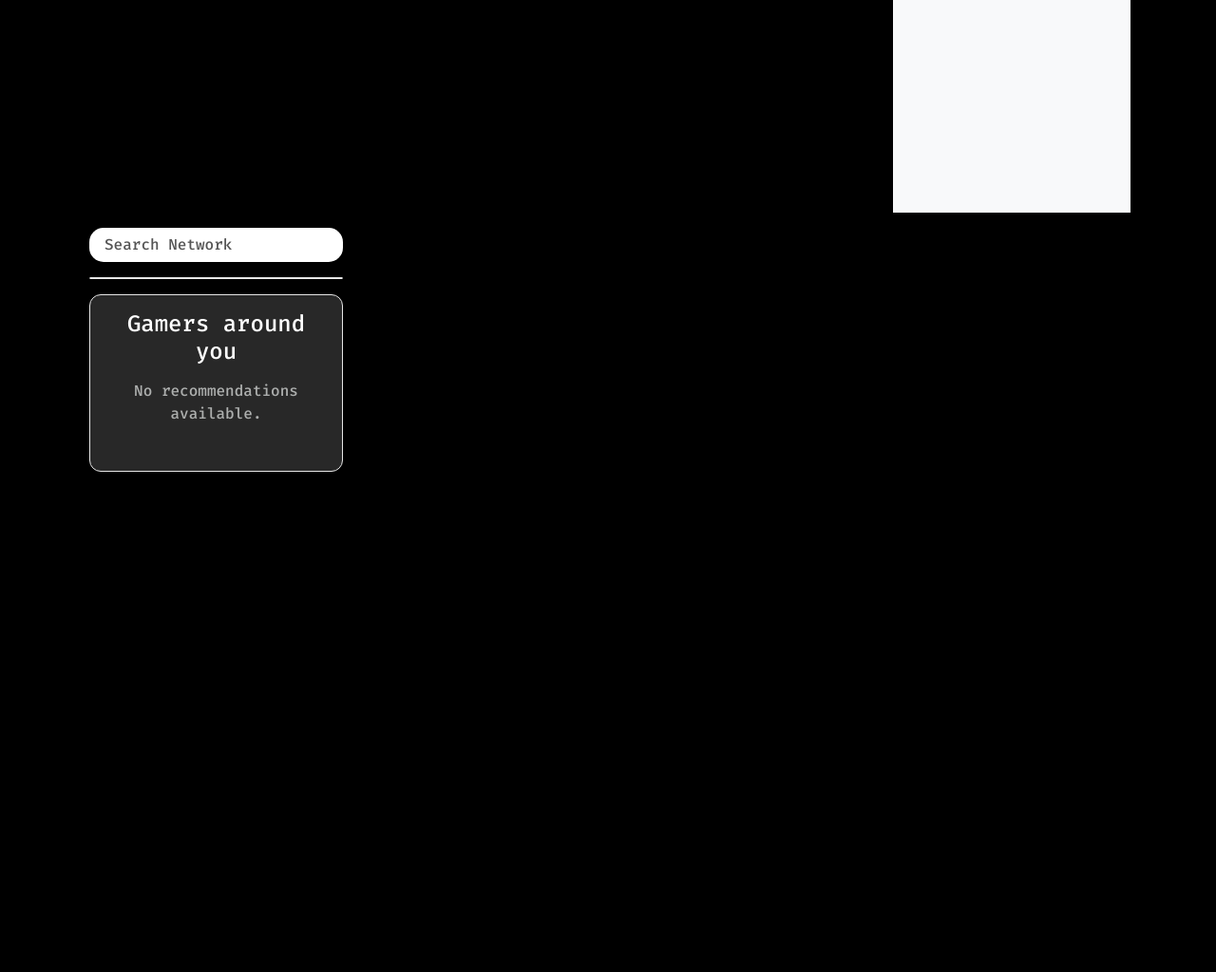
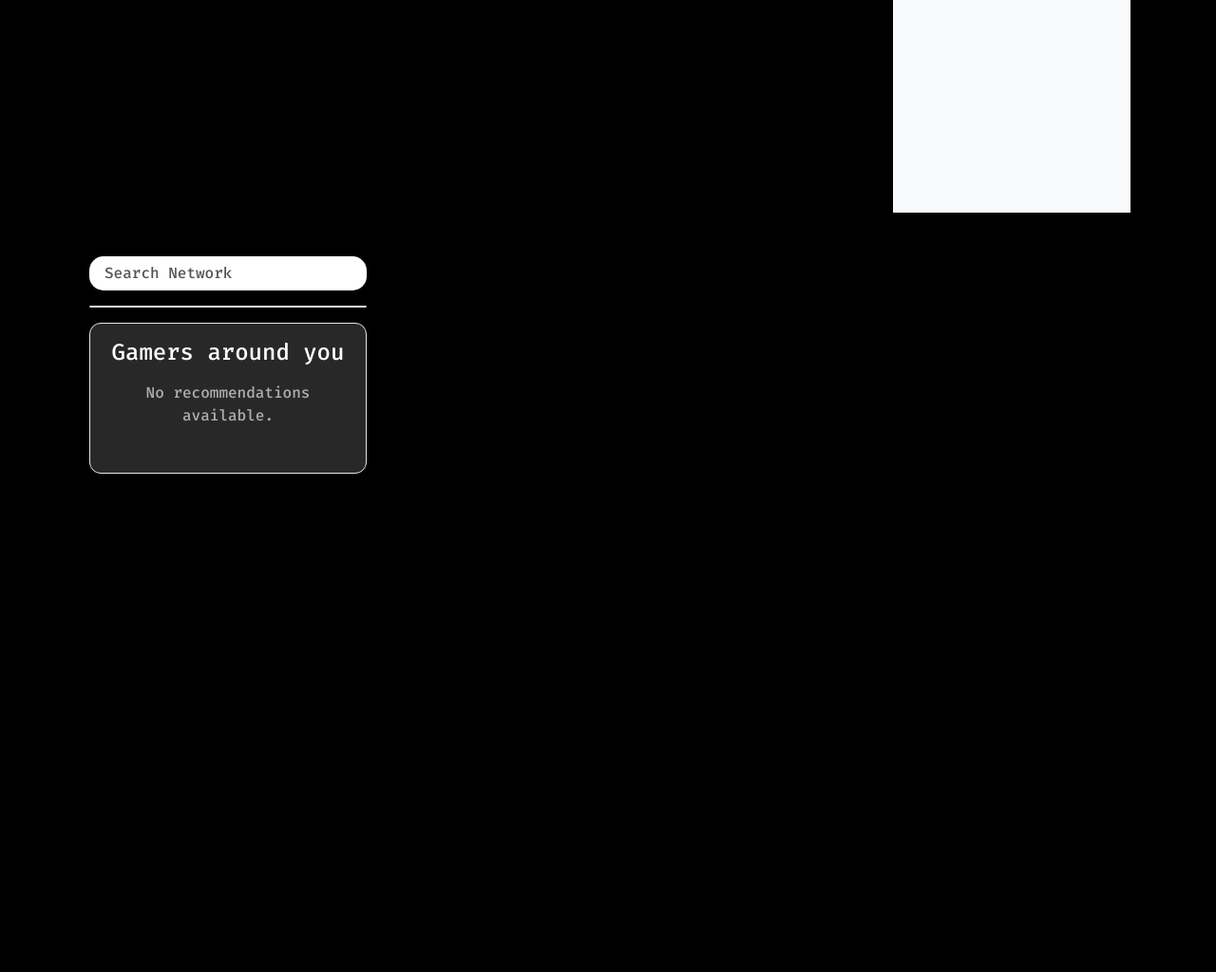
Before and after one commit to mayurgajbhiye4/gamers_hub, a Django app: page / in a window 1280 px wide. Shown: the part 638-1662 px from the top of the page at 95% size. Before the commit the page ends 1135 px from the top, so only its background shows below. Run offline with Django 5.2, Linux system fonts and the light colour scheme; the visitor is signed in with stand-in values (Sample User, id 1); data comes from the database, SQL or seed files in the repository; data that the repository does not hold is empty; some libraries are stand-ins or nearby versions.

Commit message:
sidebar css

```diff
--- a/network/templates/home.html
+++ b/network/templates/home.html
@@ -345,7 +345,7 @@
 
 
       <!-- Aside Content -->
-      <aside class="col-xxl-3 col-xl-3 col-lg-3 px-1 d-flex flex-column" style="background-color: black">
+      <aside class="col-xxl-3 col-xl-3 col-lg-3 px-1 sidebar d-flex flex-column" style="background-color: black">
         <div class="position-sticky" style="top: 20px;">
           <div class="search-bar mb-3 mt-3">
             <input type="text" id="searchInput" class="form-control" placeholder="Search Network">
```
